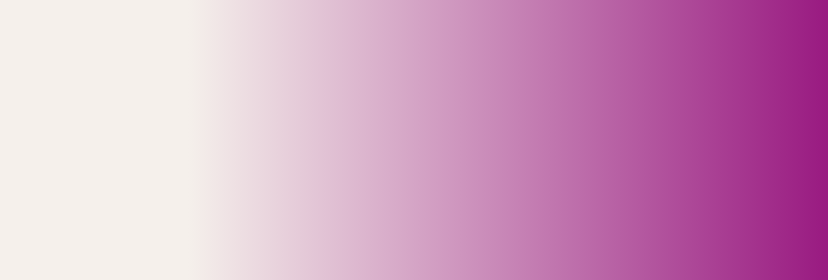
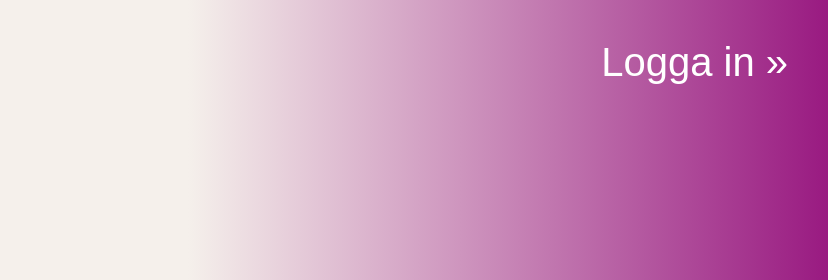
Before and after one commit to aidster-se/aidster-se.github.io, a plain HTML site: page index.html in a window 1280 px wide. Shown: the top 280 px of the page, 452-1280 px from the left. Drawn offline with Linux system fonts and the light colour scheme; a script that the page names is missing; a web font is replaced by a local one.

Commit message:
Added login link.

```diff
--- a/index.html
+++ b/index.html
@@ -19,6 +19,9 @@
 
   <div class="row cell1">
     <div class="cell">
+      <div style="position: absolute; top: 1em; right: 1em;">
+        <a style="text-decoration: none; color: white;" href="http://52.26.159.67:7654/login">Logga in &raquo;</a>
+      </div>
       <div style="display: grid; height: 70rem; grid-template-columns: 1fr 1fr;">
         <div style="grid-column-start: 1;">
           <img src="aidster-logo.svg" style="max-width: 10em;"/>
```
